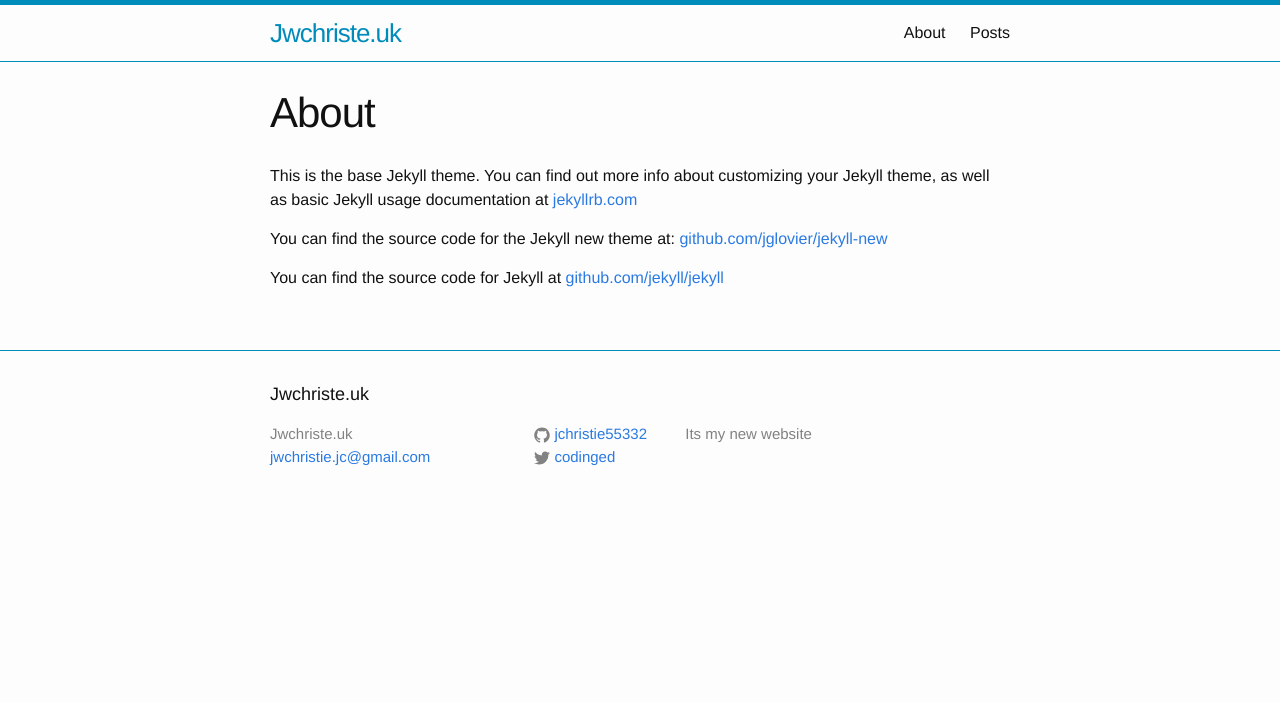
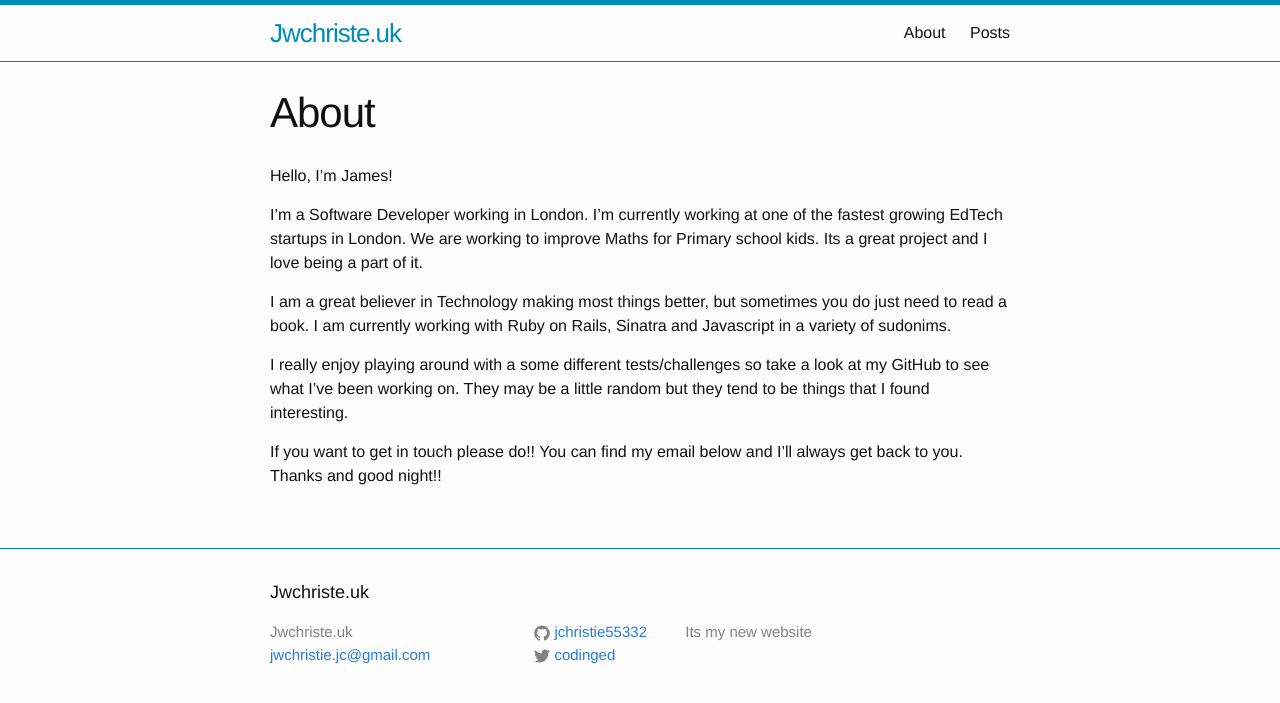
Before and after one commit to jchristie55332/new_jekyll, a Jekyll site: the page built from about.md, in a window 1280 px wide. Shown: the top 703 px of the page. Built offline with Jekyll 4.4.1, drawn with Linux system fonts in a browser that asks for light colours.

Commit message:
updated about me page

```diff
--- a/about.md
+++ b/about.md
@@ -4,8 +4,12 @@ title: About
 permalink: /about/
 ---
 
-This is the base Jekyll theme. You can find out more info about customizing your Jekyll theme, as well as basic Jekyll usage documentation at [jekyllrb.com](http://jekyllrb.com/)
+Hello, I'm James!
 
-You can find the source code for the Jekyll new theme at: [github.com/jglovier/jekyll-new](https://github.com/jglovier/jekyll-new)
+I'm a Software Developer working in London.  I'm currently working at one of the fastest growing EdTech startups in London.  We are working to improve Maths for Primary school kids.  Its a great project and I love being a part of it.
 
-You can find the source code for Jekyll at [github.com/jekyll/jekyll](https://github.com/jekyll/jekyll)
+I am a great believer in Technology making most things better, but sometimes you do just need to read a book.  I am currently working with Ruby on Rails, Sinatra and Javascript in a variety of sudonims.
+
+I really enjoy playing around with a some different tests/challenges so take a look at my GitHub to see what I've been working on.  They may be a little random but they tend to be things that I found interesting.
+
+If you want to get in touch please do!! You can find my email below and I'll always get back to you.  Thanks and good night!!
```
